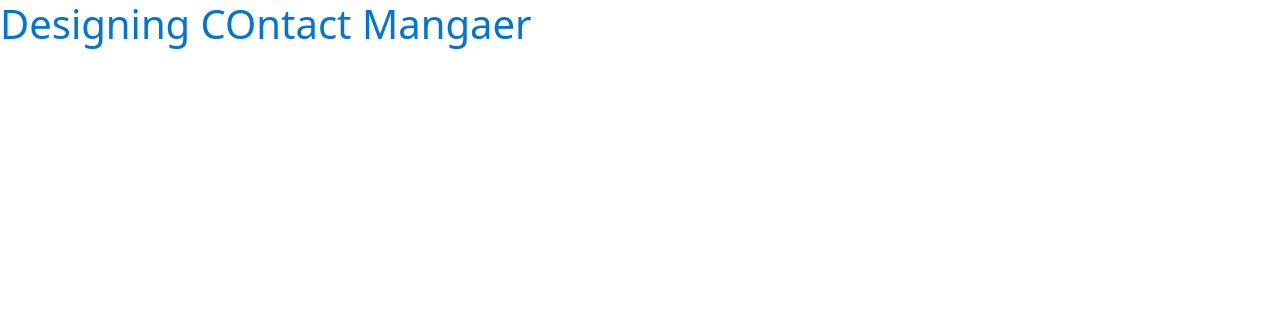
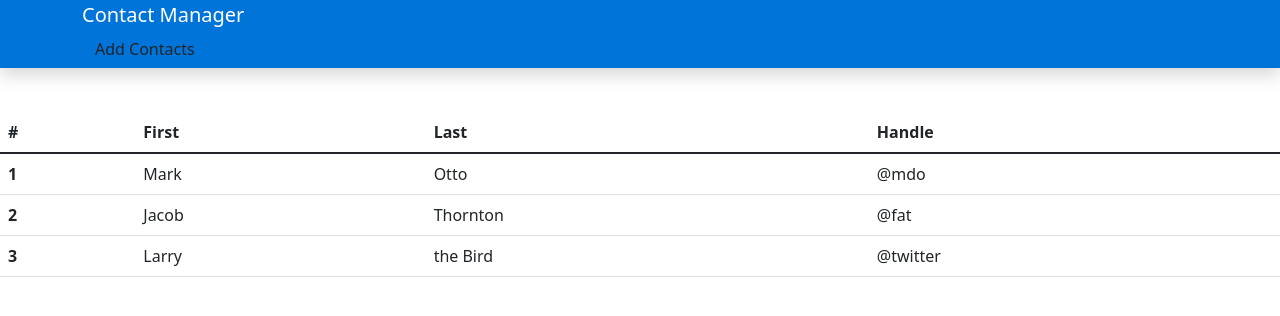
Before and after one commit to meashishpokhrel/contact-manager, a React (Create React App) app in the folder client/: page / in a window 1280 px wide. Shown: the top 316 px of the page. Built offline with nearby package versions, Linux system fonts and the light colour scheme.

Commit message:
basic table setup

```diff
--- a/client/src/App.js
+++ b/client/src/App.js
@@ -1,10 +1,13 @@
 import "./assets/styles/App.scss";
+import Contact from "./component/contact/Contact";
+import Navbar from "./component/layout/Navbar";
 
 function App() {
   return (
     <div className="App">
       <header className="App-header">
-        <h1 className="text-primary">Designing COntact Mangaer</h1>
+        <Navbar />
+        <Contact />
       </header>
     </div>
   );
--- a/client/src/assets/styles/index.scss
+++ b/client/src/assets/styles/index.scss
@@ -3,4 +3,8 @@
   "danger": #ff4136,
 );
 
-@import "~bootstrap/scss/bootstrap"
+@import "~bootstrap/scss/bootstrap";
+
+body {
+  padding-top: 7rem;
+}
--- /dev/null
+++ b/client/src/component/contact/Contact.jsx
@@ -0,0 +1,38 @@
+import React from 'react';
+
+function Contact() {
+  return(
+      <table class="table">
+  <thead>
+    <tr>
+      <th scope="col">#</th>
+      <th scope="col">First</th>
+      <th scope="col">Last</th>
+      <th scope="col">Handle</th>
+    </tr>
+  </thead>
+  <tbody>
+    <tr>
+      <th scope="row">1</th>
+      <td>Mark</td>
+      <td>Otto</td>
+      <td>@mdo</td>
+    </tr>
+    <tr>
+      <th scope="row">2</th>
+      <td>Jacob</td>
+      <td>Thornton</td>
+      <td>@fat</td>
+    </tr>
+    <tr>
+      <th scope="row">3</th>
+      <td>Larry</td>
+      <td>the Bird</td>
+      <td>@twitter</td>
+    </tr>
+  </tbody>
+</table>
+      )
+}
+
+export default Contact;
--- a/client/src/component/layout/navbar.jsx
+++ b/client/src/component/layout/navbar.jsx
@@ -0,0 +1,19 @@
+import React from 'react';
+
+const Navbar = () => {
+  return(
+      <nav className='nabar shadow fixed-top navbar-expand-sm navbar-dark bg-primary'>
+        <div className="container">
+            <a href="#" className="navbar-brand"> Contact Manager </a>
+                <div>
+                    <a href="#" className="btn btn-light ml-auto">
+                        Add Contacts
+                    </a>
+                </div>
+        </div>
+      </nav>
+
+      )
+};
+
+export default Navbar;
```
